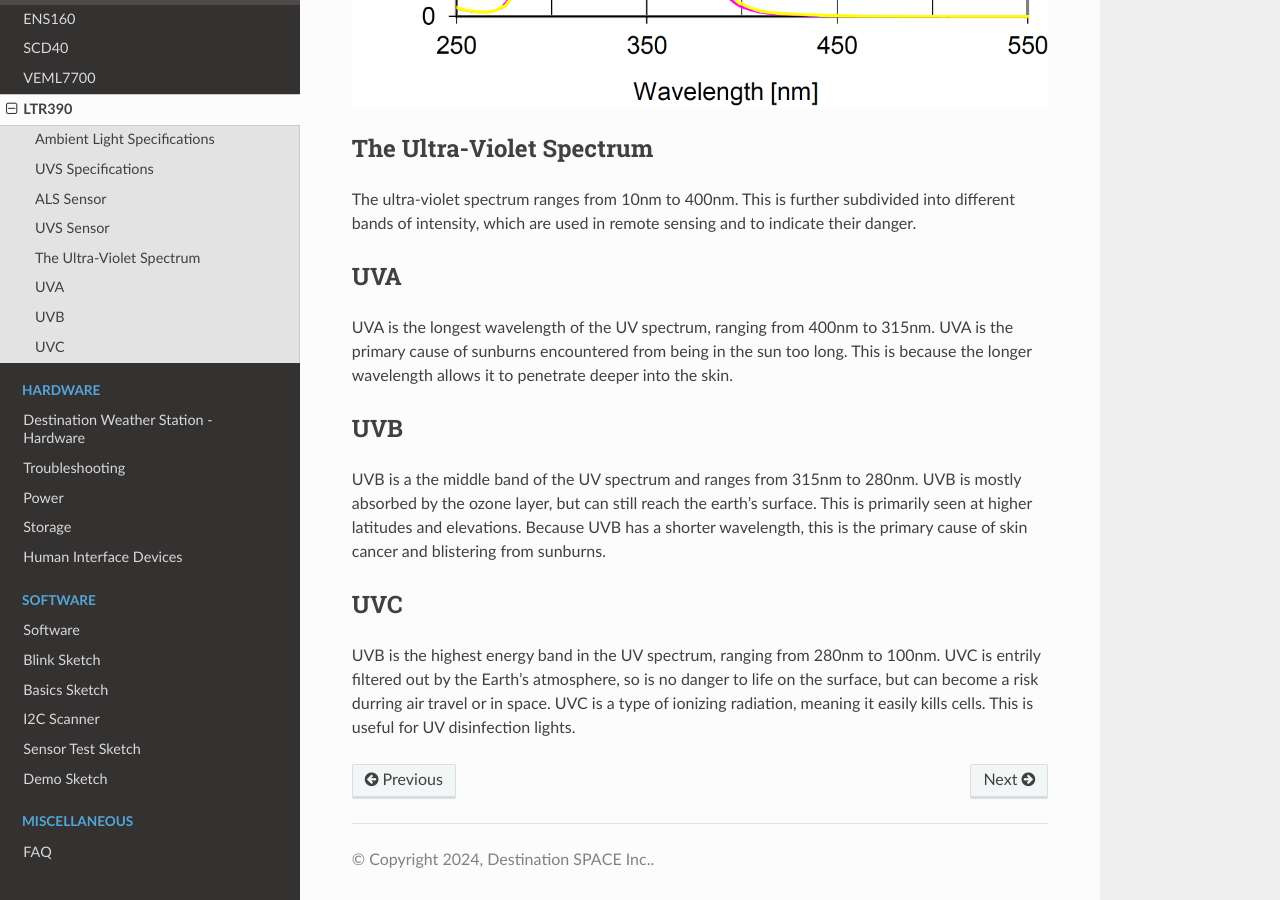
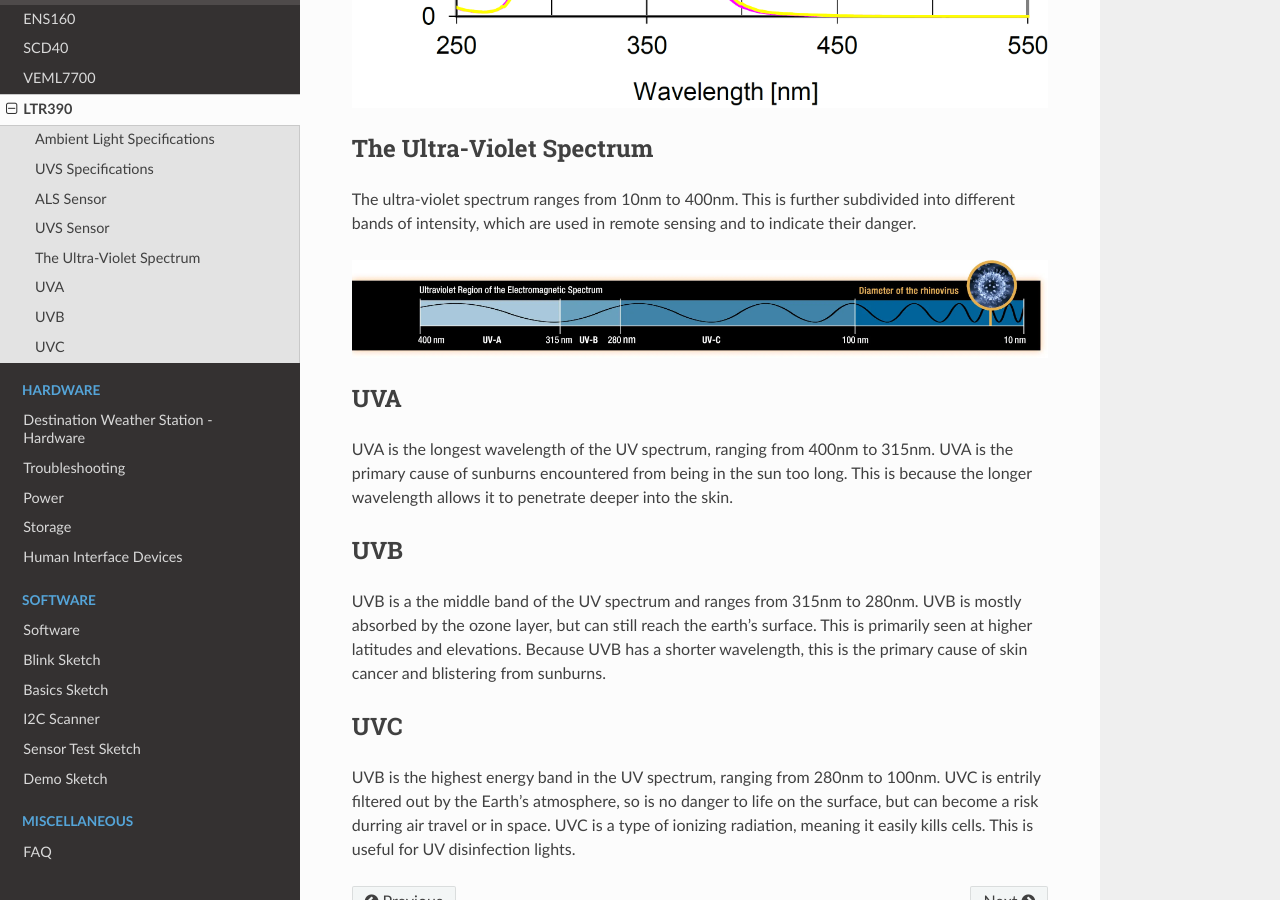
Before and after one commit to Destination-SPACE/DS-Weather-Station-V4.5, a Sphinx documentation site: the page built from docs/sensors/ltr390.rst, in a window 1280 px wide and 900 px high, scrolled down 3662 px. Built offline with Sphinx 7.4.7 and the Read the Docs theme 2.0.0, drawn with Linux system fonts in a browser that asks for light colours; pages that are not in the unit, such as notebooks, are missing from menus.

Commit message:
added UV spectrum image

```diff
--- a/docs/sensors/ltr390.rst
+++ b/docs/sensors/ltr390.rst
@@ -135,6 +135,9 @@ The Ultra-Violet Spectrum
 ~~~~~~~~~~~~~~~~~~~~~~~~~
 The ultra-violet spectrum ranges from 10nm to 400nm. This is further subdivided into different bands of intensity, which are used in remote sensing and to indicate their danger.
 
+.. image:: ../assets/ultravioletSpectrum.png
+   :target: ltr390.html
+
 UVA
 ~~~
 
```
